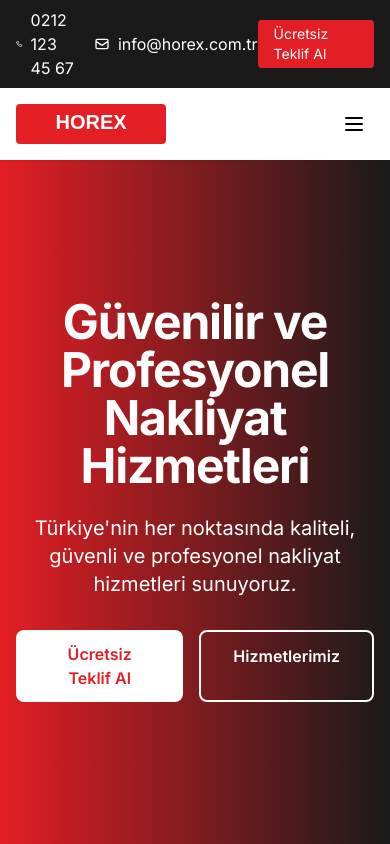
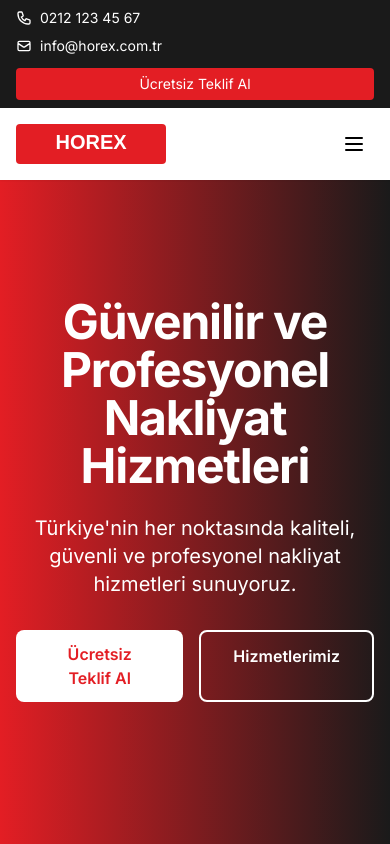
Before and after one commit to dev-oguzhandemir/horex, a Next.js app: page / in a window 390 px wide. Shown: the top 844 px of the page. Built offline with nearby package versions, Linux system fonts and the light colour scheme.

Commit message:
header responsive fix

```diff
--- a/src/components/Header.tsx
+++ b/src/components/Header.tsx
@@ -125,15 +125,15 @@ export default function Header() {
       {/* Üst Bar */}
       <div className="bg-horex-black text-white py-2">
         <div className="container mx-auto px-4">
-          <div className="flex justify-between items-center">
-            <div className="flex items-center space-x-4">
-              <a href="tel:+902121234567" className="flex items-center space-x-2 hover:text-horex-red transition-colors">
+          <div className="flex flex-col md:flex-row md:justify-between md:items-center gap-3 md:gap-0">
+            <div className="flex flex-col md:flex-row items-start md:items-center md:space-x-4 space-y-2 md:space-y-0">
+              <a href="tel:+902121234567" className="flex items-center space-x-2 hover:text-horex-red transition-colors text-sm md:text-base">
                 <svg className="w-4 h-4" fill="none" viewBox="0 0 24 24" stroke="currentColor">
                   <path strokeLinecap="round" strokeLinejoin="round" strokeWidth={2} d="M3 5a2 2 0 012-2h3.28a1 1 0 01.948.684l1.498 4.493a1 1 0 01-.502 1.21l-2.257 1.13a11.042 11.042 0 005.516 5.516l1.13-2.257a1 1 0 011.21-.502l4.493 1.498a1 1 0 01.684.949V19a2 2 0 01-2 2h-1C9.716 21 3 14.284 3 6V5z" />
                 </svg>
                 <span>0212 123 45 67</span>
               </a>
-              <a href="mailto:info@horex.com.tr" className="flex items-center space-x-2 hover:text-horex-red transition-colors">
+              <a href="mailto:info@horex.com.tr" className="flex items-center space-x-2 hover:text-horex-red transition-colors text-sm md:text-base">
                 <svg className="w-4 h-4" fill="none" viewBox="0 0 24 24" stroke="currentColor">
                   <path strokeLinecap="round" strokeLinejoin="round" strokeWidth={2} d="M3 8l7.89 5.26a2 2 0 002.22 0L21 8M5 19h14a2 2 0 002-2V7a2 2 0 00-2-2H5a2 2 0 00-2 2v10a2 2 0 002 2z" />
                 </svg>
@@ -142,7 +142,7 @@ export default function Header() {
             </div>
             <Link
               href="/iletisim"
-              className="bg-horex-red px-4 py-1 rounded text-sm hover:bg-red-700 transition-colors"
+              className="bg-horex-red px-4 py-1.5 rounded text-sm hover:bg-red-700 transition-colors inline-flex items-center justify-center w-full md:w-auto"
             >
               Ücretsiz Teklif Al
             </Link>
```
